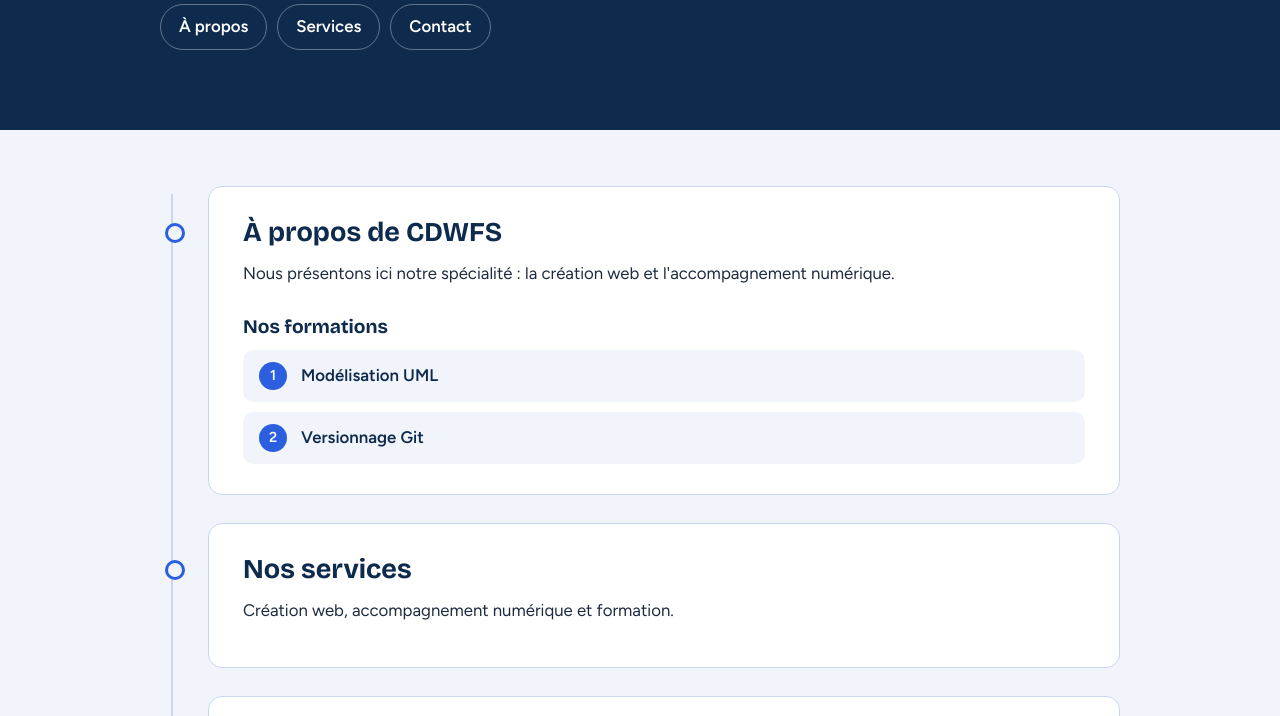
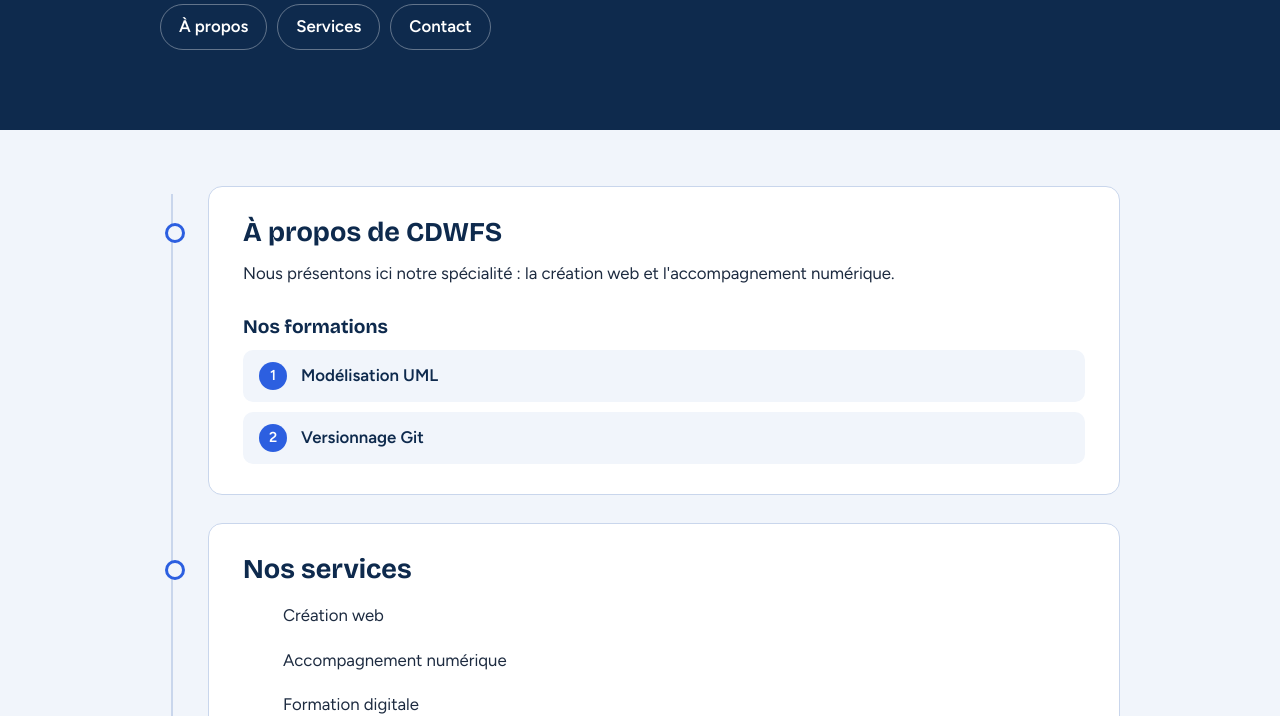
Before and after one commit to junior-stephen/MonSiteWeb., a plain HTML site: page index.html in a window 1280 px wide. Shown: the part 236-952 px from the top of the page. Drawn offline with nearby package versions, Linux system fonts and the light colour scheme.

```diff
--- a/index.html
+++ b/index.html
@@ -42,7 +42,11 @@
 
     <section id="services">
       <h2>Nos services</h2>
-      <p>Création web, accompagnement numérique et formation.</p>
+        <ol>Création web</ol>
+        <ol>Accompagnement numérique</ol>
+        <ol>Formation digitale</ol>
+
+
     </section>
 
     <section id="contact">
```
